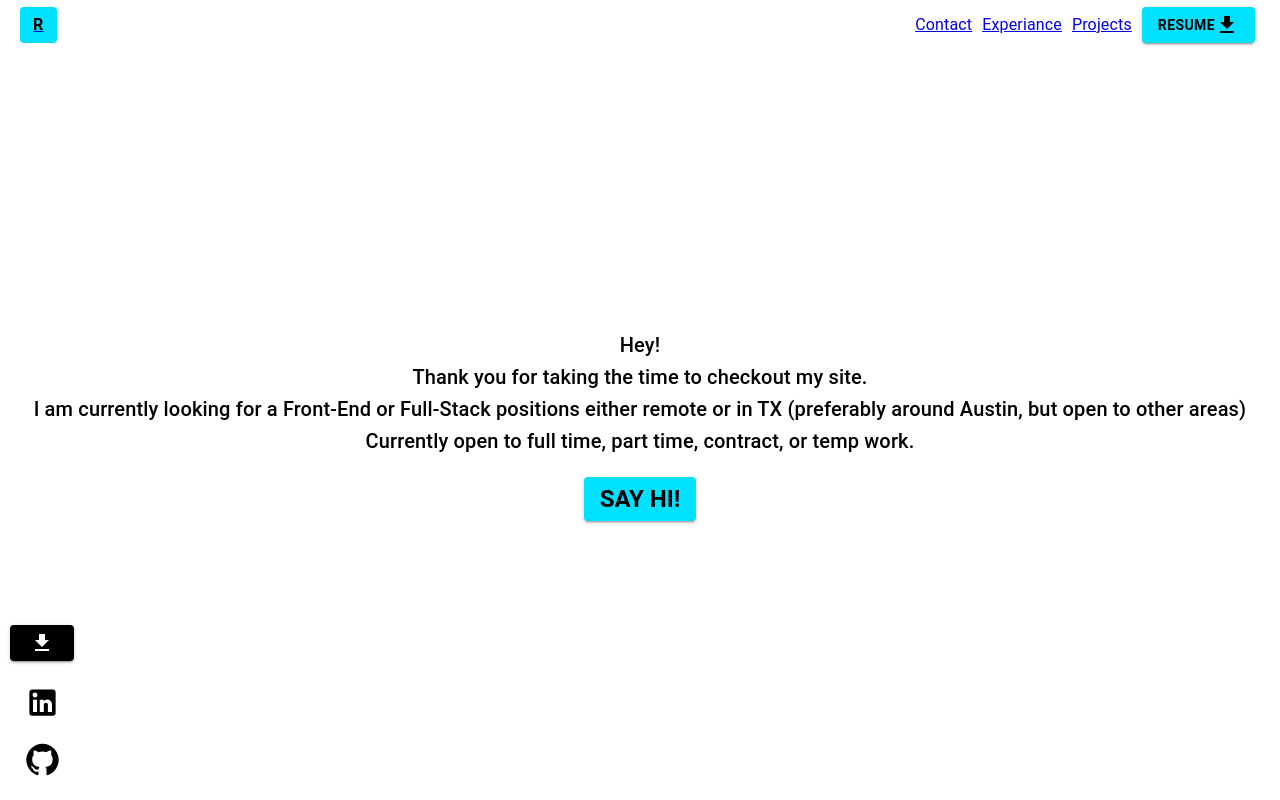
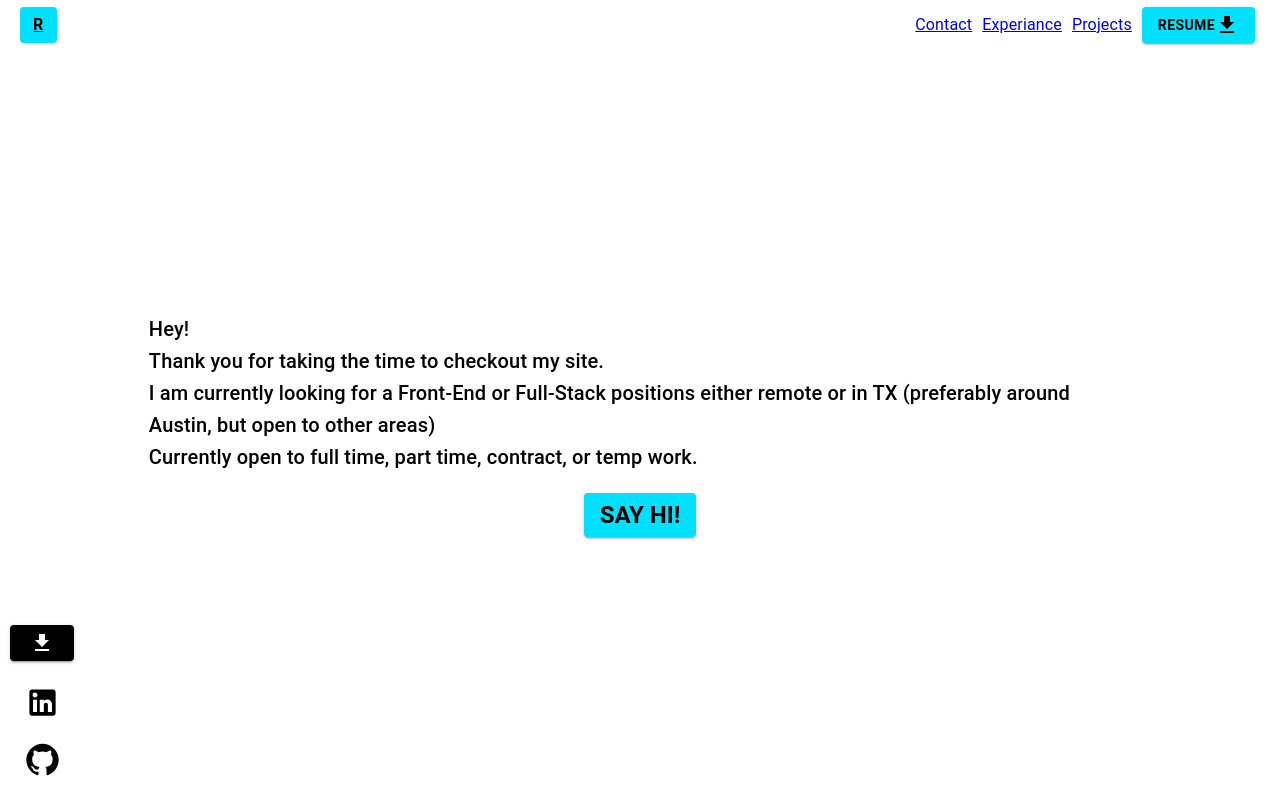
Before and after one commit to robwilliams-it/portfolio, a React (Create React App) app: page /contact in a window 1280 px wide. Built offline with nearby package versions, Linux system fonts and the light colour scheme.

Commit message:
updated css

```diff
--- a/src/App.css
+++ b/src/App.css
@@ -14,9 +14,17 @@ main{
 .page {
   box-sizing: border-box;
   height: 100%;
+  width: 100%;
   display: grid;
   justify-content: center;
 }
+
+
+#contactMe div{
+  width: 90%;
+  margin: 0 auto;
+}
+
 
 #burger{
   display: grid;
@@ -103,6 +111,15 @@ main{
     height: calc(100vh - 50px);
   }
 
+  .page{
+    /* margin: 0 100px; */
+  }
+
+  .page div{
+    width: 80%;
+    margin: auto;
+  }
+
   #footer {
     height: 200px;
     width: 0px;
--- a/src/components/drawer.js
+++ b/src/components/drawer.js
@@ -1,4 +1,5 @@
 import * as React from 'react';
+import { Link } from "react-router-dom";
 import Box from '@mui/material/Box';
 import SwipeableDrawer from '@mui/material/SwipeableDrawer';
 import Button from '@mui/material/Button';
@@ -10,6 +11,13 @@ import ListItemText from '@mui/material/ListItemText';
 import InboxIcon from '@mui/icons-material/MoveToInbox';
 import MailIcon from '@mui/icons-material/Mail';
 import MenuIcon from '@mui/icons-material/Menu';
+import ResumeButton from './resumeDownload.js';
+
+const links={
+  Projects: 'projects',
+  Experiance:'experiance',
+  Contact: 'contact'
+}
 
 const Drawer = () => {
   const [state, setState] = React.useState({
@@ -36,24 +44,23 @@ const Drawer = () => {
       onKeyDown={toggleDrawer(anchor, false)}
     >
       <List>
-        {['Inbox', 'Starred', 'Send email', 'Drafts'].map((text, index) => (
-          <ListItem button key={text}>
-            <ListItemIcon>
-              {index % 2 === 0 ? <InboxIcon /> : <MailIcon />}
-            </ListItemIcon>
-            <ListItemText primary={text} />
+
+          <ListItem>
+            <ResumeButton/>
           </ListItem>
-        ))}
+
       </List>
       <Divider />
       <List>
-        {['All mail', 'Trash', 'Spam'].map((text, index) => (
-          <ListItem button key={text}>
-            <ListItemIcon>
-              {index % 2 === 0 ? <InboxIcon /> : <MailIcon />}
-            </ListItemIcon>
-            <ListItemText primary={text} />
-          </ListItem>
+        {['Projects', 'Experiance', 'Contact'].map((text, index) => (
+          <Link to={`/${links[text]}`}>
+            <ListItem key={text}>
+              {/* <ListItemIcon>
+                {index % 2 === 0 ? <InboxIcon /> : <MailIcon />}
+              </ListItemIcon> */}
+              <ListItemText primary={text} />
+            </ListItem>
+          </Link>
         ))}
       </List>
     </Box>
--- a/src/pages/contact.js
+++ b/src/pages/contact.js
@@ -7,19 +7,15 @@ const Contact = () => {
             class="page"
         >
             <Grid
+                id="content"
                 container
                 direction="column"
                 justifyContent="center"
                 alignItems="center"
-                sx={{height: "100%"}}
+                sx={{height: "100%", width: "100%"}}
             >
-                <Grid item>
-                    <Typography variant="h6"
-                        sx={{
-                            textAlign:"center",
-                        }}
-
-                    >
+                <Grid item sx={{width: "100%"}}>
+                    <Typography variant="h6">
                         Hey!
                         <br/>
                         Thank you for taking the time to checkout my site.
--- a/src/pages/landing.js
+++ b/src/pages/landing.js
@@ -12,7 +12,7 @@ const Landing = () => {
                 return (
                     <Paper
                         id="work-title"
-                        sx={{px:2, margin: "10px auto", width:`${title.length * 30}px`}}
+                        sx={{px:2, margin: "10px auto"}}
                     >
                         <Typography
                             variant="h3"
```
